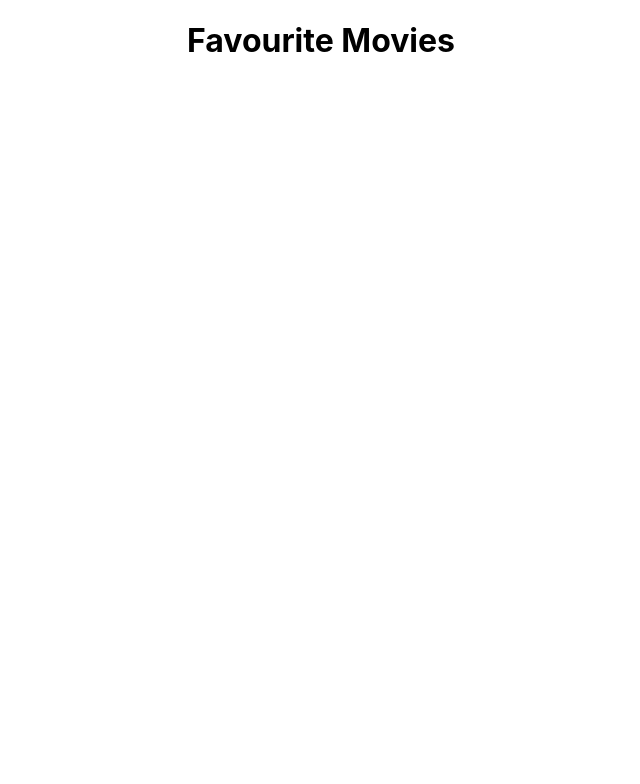
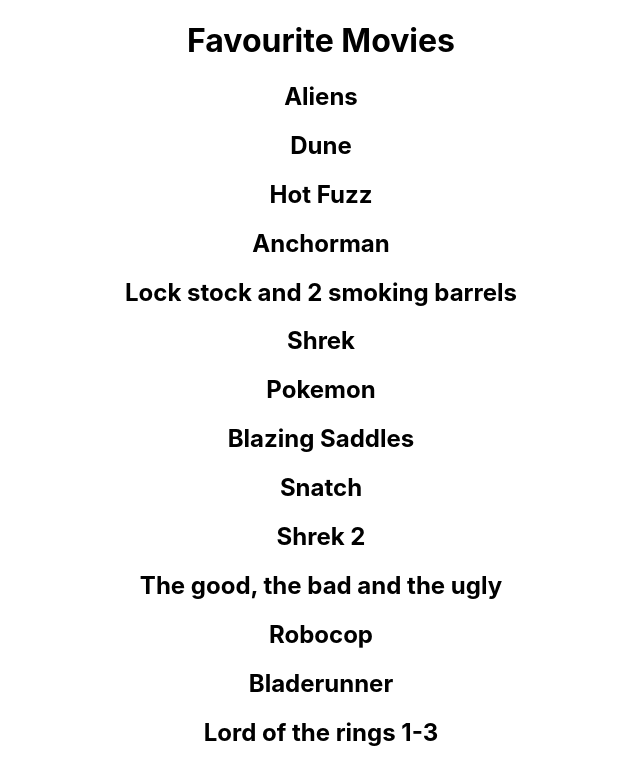
Before and after one commit to Popeydanielmate/oct23-t3w5-reactprops, a React (Create React App) app: page / in a window 1280 px wide. Shown: the top 784 px of the page, without its empty margins (319-959 px from the left). Built offline with nearby package versions, Linux system fonts and the light colour scheme.

Commit message:
fix: connect all components and fix movielist key

```diff
--- /dev/null
+++ b/src/components/MovieCard.jsx
@@ -0,0 +1,9 @@
+
+
+export default function MovieCard (props){
+    return(
+        <div>
+            <h1>{props.elephant}</h1>
+        </div>
+    )
+}
--- a/src/components/MovieList.jsx
+++ b/src/components/MovieList.jsx
@@ -1,4 +1,5 @@
-
+// ES6/ESM/module project import syntax
+import MovieCard from "./MovieCard.jsx";
 
 let favouriteMovies = [
     "Aliens",
@@ -21,7 +22,7 @@
     return (
     <section>
         {favouriteMovies.map((movie, index) => {
-            return <MovieCard key={index} elephant={movie}/>
+            return <MovieCard key={movie + "-" + index} elephant={movie}/>
         })}
     </section>
 
--- a/src/pages/App.jsx
+++ b/src/pages/App.jsx
@@ -1,3 +1,4 @@
+import Movielist from '../components/MovieList';
 import '../stylesheets/App.css';
 
 function App() {
@@ -6,6 +7,7 @@
       <h1>Favourite Movies</h1>
 
      {/* <Movielist /> */}
+     <Movielist />
 
      {/* */}
 
```
